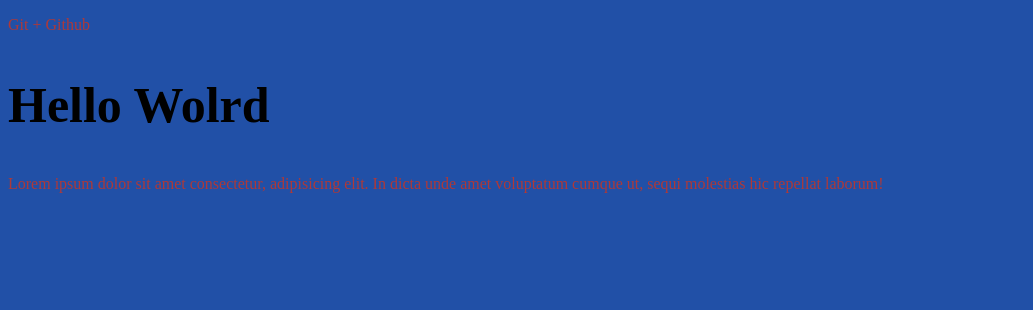
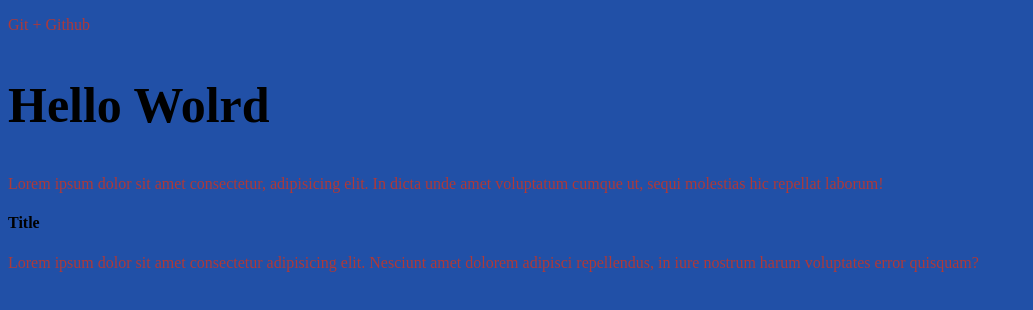
Before and after one commit to lecafede/git-test, a plain HTML site: page index.html in a window 1280 px wide. Shown: the whole page, without its empty margins (0-1033 px from the left). Drawn offline with Linux system fonts and the light colour scheme.

Commit message:
Новая ветка

```diff
--- a/index.html
+++ b/index.html
@@ -12,5 +12,9 @@
     <h2>Hello Wolrd</h2>
     <p>Lorem ipsum dolor sit amet consectetur, adipisicing elit. In dicta unde amet voluptatum cumque ut, sequi molestias hic repellat laborum!</p>
 
+
+
+    <h4>Title</h4>
+    <p>Lorem ipsum dolor sit amet consectetur adipisicing elit. Nesciunt amet dolorem adipisci repellendus, in iure nostrum harum voluptates error quisquam?</p>
 </body>
 </html>
```
